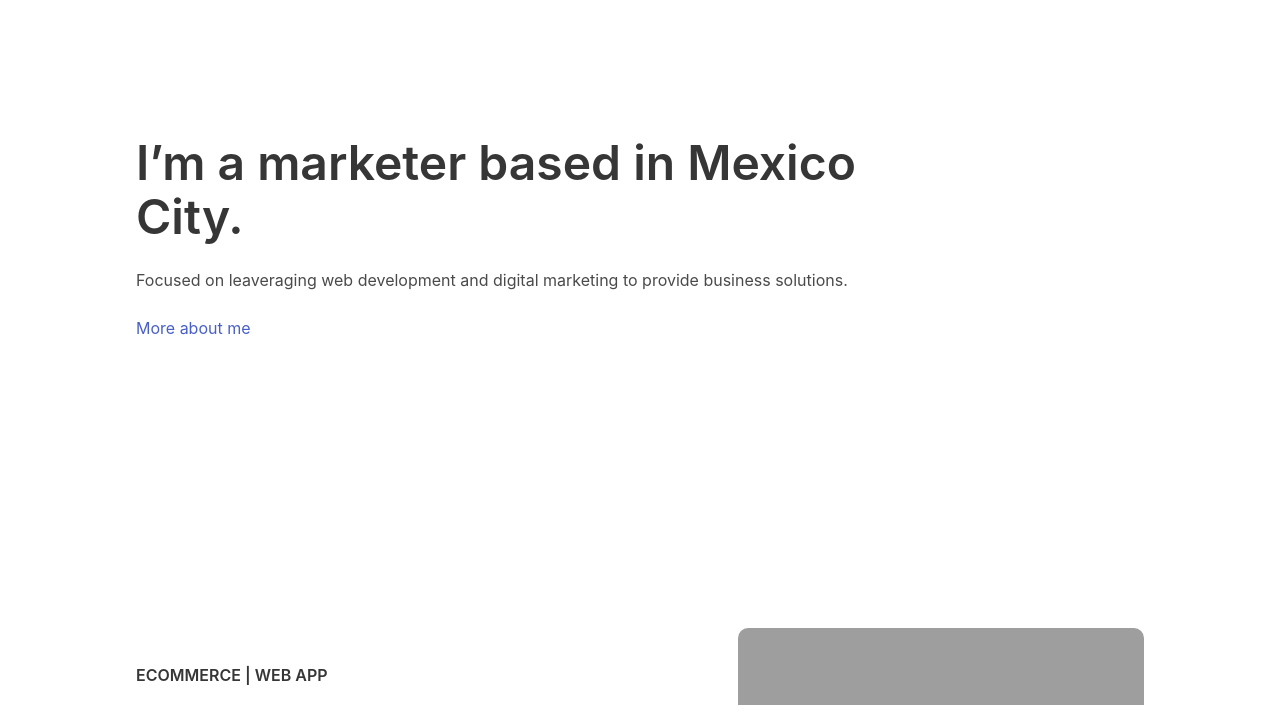
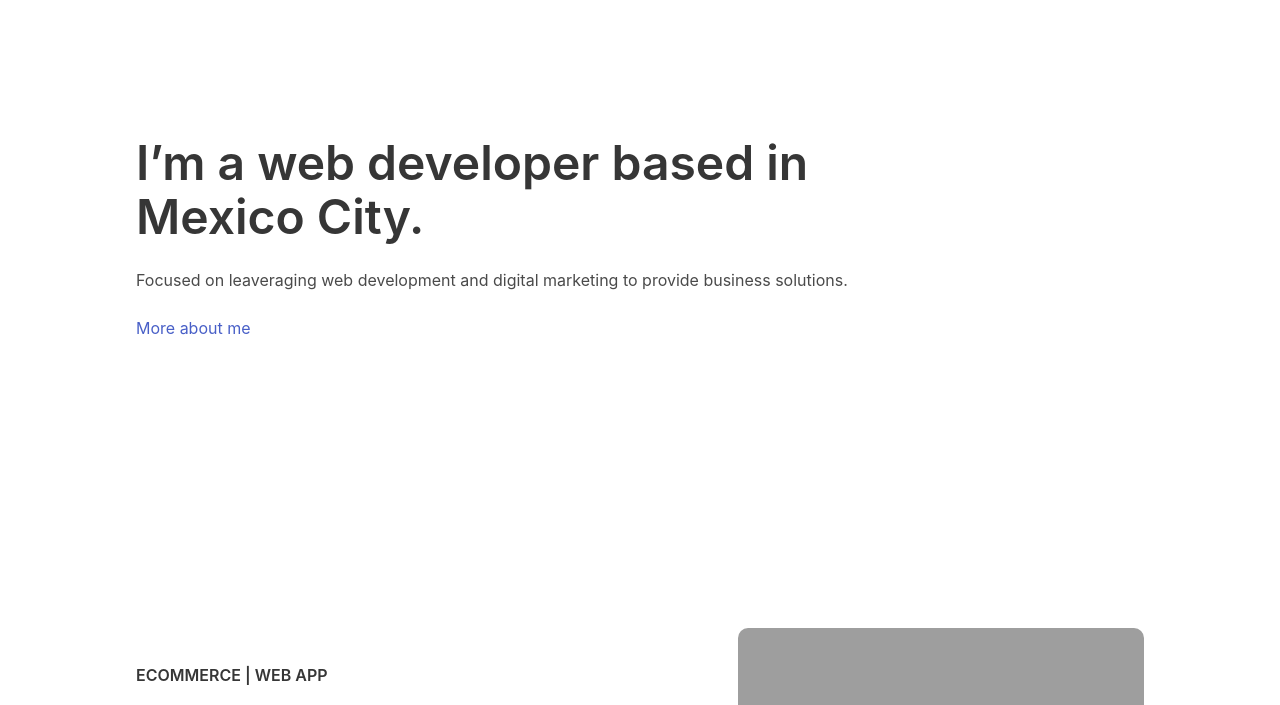
Before and after one commit to jerrysdsgn/work, a website: page dist/index.html in a window 1280 px wide. Shown: the part 64-769 px from the top of the page. Drawn offline with nearby package versions, Linux system fonts and the light colour scheme; grey boxes are pictures that could not be loaded.

Commit message:
title message

```diff
--- a/dist/index.html
+++ b/dist/index.html
@@ -60,7 +60,7 @@
                     <div class="columns is-vcentered">
                         <div class="column is-9">
                             <h1 class="title is-1">
-                                I’m a marketer based in Mexico City.
+                                I’m a web developer based in Mexico City.
                             </h1>
                             <p>
                                 Focused on leaveraging web development and digital marketing to provide business solutions.
```
